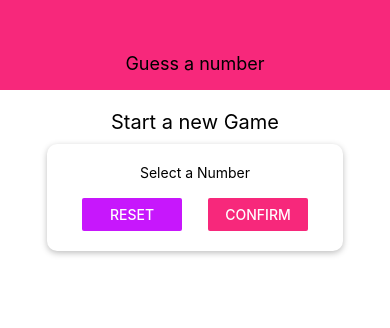
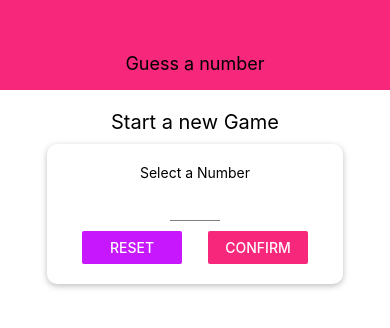
Before and after one commit to Bug-Generator/guessing-game-app, a React Native app: screen / in a window 390 px wide. Shown: the top 328 px of the page. Built offline with nearby package versions, Linux system fonts and the light colour scheme.

Commit message:
GG: Validate input and enhance UX features

```diff
--- a/screens/StartGameScreen.js
+++ b/screens/StartGameScreen.js
@@ -1,26 +1,59 @@
-import React from "react";
-import { View, StyleSheet, Text, TextInput, Button } from "react-native";
+import React, { useState } from "react";
+import {
+  View,
+  StyleSheet,
+  Text,
+  Button,
+  TouchableWithoutFeedback,
+  Keyboard,
+} from "react-native";
 
 import Card from "../components/Card";
-import Colors from '../constants/colors'
+import Colors from "../constants/colors";
+import Input from "../components/Input";
 
 const StartGameScreen = (props) => {
+  const [enteredValue, setEnteredValue] = useState("");
+
+  const numberInputHandler = (inputText) => {
+    setEnteredValue(inputText.replace(/[^0-9]/g, ""));
+  };
+
   return (
+    <TouchableWithoutFeedback
+      onPress={() => {
+        Keyboard.dismiss();
+      }}
+    >
       <View style={styles.screen}>
         <Text style={styles.title}>Start a new Game</Text>
         <Card style={styles.inputContainer}>
           <Text>Select a Number</Text>
-        <TextInput />
+          <Input
+            style={styles.input}
+            blurOnSubmit
+            autoCapitalize="none"
+            autoCorrect={false}
+            keyboardType="number-pad"
+            maxLength={2}
+            onChangeText={numberInputHandler}
+            value={enteredValue}
+          />
           <View style={styles.buttonContainer}>
             <View style={styles.button}>
               <Button title="Reset" onPress={() => {}} color={Colors.accent} />
             </View>
             <View style={styles.button}>
-            <Button title="Confirm" onPress={() => {}} color={Colors.primary} />
+              <Button
+                title="Confirm"
+                onPress={() => {}}
+                color={Colors.primary}
+              />
             </View>
           </View>
         </Card>
       </View>
+    </TouchableWithoutFeedback>
   );
 };
 
@@ -48,6 +81,10 @@ const styles = StyleSheet.create({
   button: {
     width: 100,
   },
+  input: {
+    width: 50,
+    textAlign: "center",
+  },
 });
 
 export default StartGameScreen;
```
Lines whose indentation alone changed are shown as unchanged.
